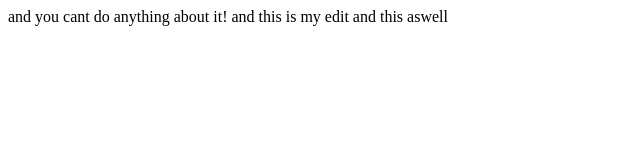
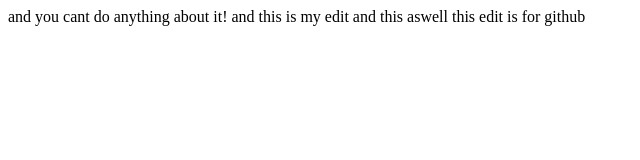
Before and after one commit to GaeaRage12/cc2025week5web, a plain HTML site: page index.html in a window 1280 px wide. Shown: the whole page, without its empty margins (0-640 px from the left). Drawn offline with Linux system fonts and the light colour scheme.

Commit message:
added another new section

```diff
--- a/index.html
+++ b/index.html
@@ -11,5 +11,7 @@
 
    and this is my edit
    and this aswell
+
+   this edit is for github
 </body>
 </html>
```
